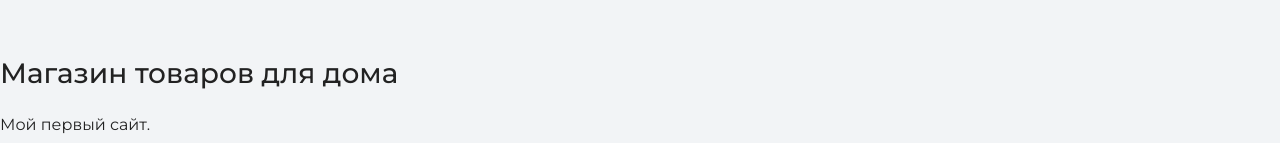
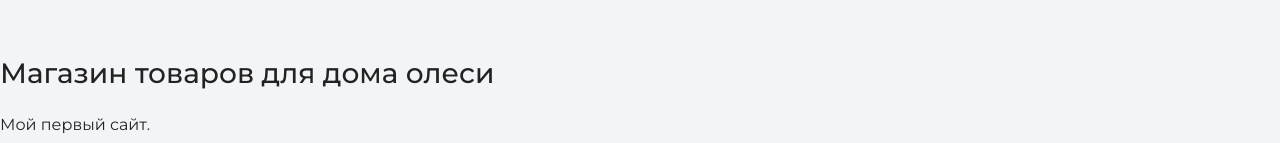
Before and after one commit to OlesyaSam21/my-site, a plain HTML site: page index.html in a window 1280 px wide. Shown: the part 1575-1718 px from the top of the page. Drawn offline with nearby package versions, Linux system fonts and the light colour scheme.

Commit message:
Update index.html
добавил текст

```diff
--- a/index.html
+++ b/index.html
@@ -30,7 +30,7 @@
     <section class="portfolio">
       <h2 class="subheading">Мои работы</h2>
 
-      <h3>Магазин товаров для дома</h3>
+      <h3>Магазин товаров для дома олеси</h3>
       <p>Мой первый сайт.</p>
 
       <h3>Блог начинающего верстальщика</h3>
```
